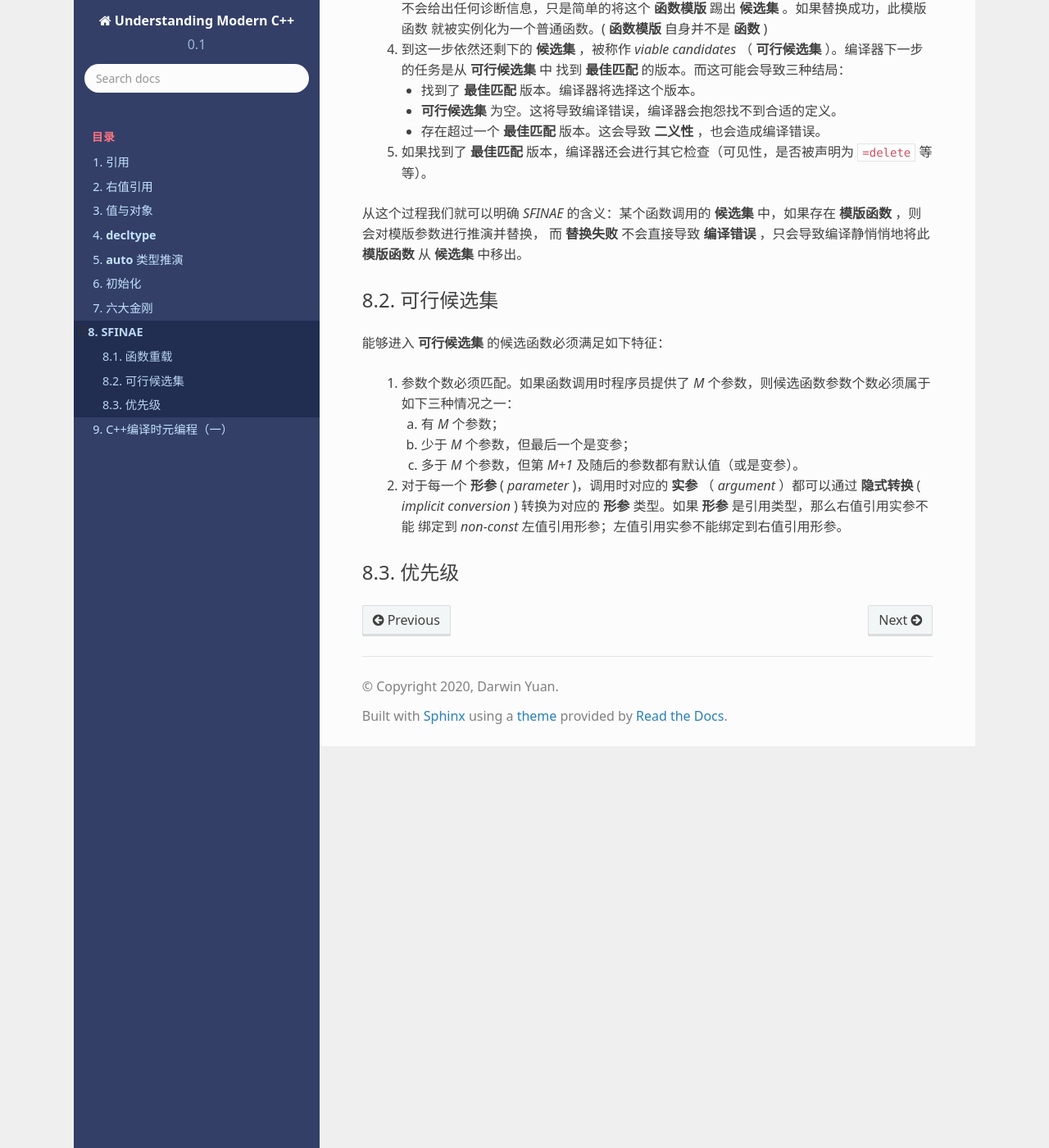
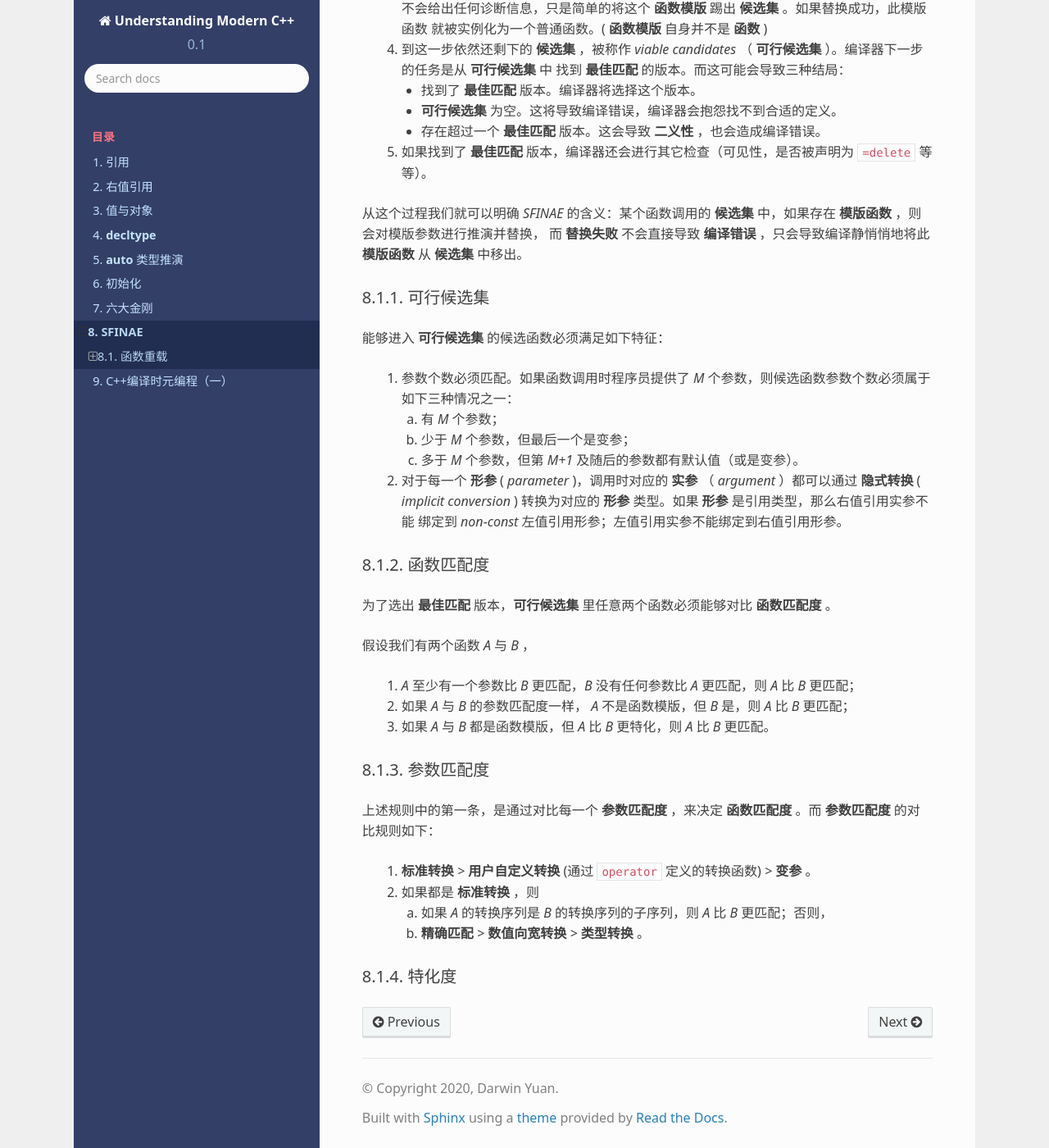
Before and after one commit to godsme/understand_modern_cpp, a Sphinx documentation site: the page built from docs/source/sfinae.rst, in a window 1280 px wide and 1400 px high, scrolled down 992 px. Shown: the whole window at 82% size. Built offline with Sphinx 7.4.7 and the Read the Docs theme 2.0.0, drawn with Linux system fonts in a browser that asks for light colours; formulas are drawn with MathJax 3.

Commit message:
added more content

```diff
--- a/docs/source/sfinae.rst
+++ b/docs/source/sfinae.rst
@@ -48,7 +48,7 @@ SFINAE
 而 **替换失败** 不会直接导致 **编译错误** ，只会导致编译静悄悄地将此 **模版函数** 从 **候选集** 中移出。
 
 可行候选集
-----------------
++++++++++++++++++++++++
 
 能够进入 **可行候选集** 的候选函数必须满足如下特征：
 
@@ -62,5 +62,28 @@ SFINAE
      ( `implicit conversion` ) 转换为对应的 **形参** 类型。如果 **形参** 是引用类型，那么右值引用实参不能
      绑定到 `non-const` 左值引用形参；左值引用实参不能绑定到右值引用形参。
 
-优先级
------------
+函数匹配度
++++++++++++++++++++++++
+
+为了选出 **最佳匹配** 版本，**可行候选集** 里任意两个函数必须能够对比 **函数匹配度** 。
+
+假设我们有两个函数 `A` 与 `B` ，
+
+  1. `A` 至少有一个参数比 `B` 更匹配，`B` 没有任何参数比 `A` 更匹配，则 `A` 比 `B` 更匹配；
+  2. 如果 `A` 与 `B` 的参数匹配度一样， `A` 不是函数模版，但 `B` 是，则 `A` 比 `B` 更匹配；
+  3. 如果 `A` 与 `B` 都是函数模版，但 `A` 比 `B` 更特化，则 `A` 比 `B` 更匹配。
+
+参数匹配度
++++++++++++++++++++++++
+
+上述规则中的第一条，是通过对比每一个 **参数匹配度** ，来决定 **函数匹配度** 。而 **参数匹配度** 的对比规则如下：
+
+  1. **标准转换** `>` **用户自定义转换** (通过 ``operator`` 定义的转换函数) `>` **变参** 。
+  2. 如果都是 **标准转换** ，则
+
+     a. 如果 `A` 的转换序列是 `B` 的转换序列的子序列，则 `A` 比 `B` 更匹配；否则，
+     b. **精确匹配** `>` **数值向宽转换** `>` **类型转换** 。
+
+
+特化度
++++++++++++++++++
```
